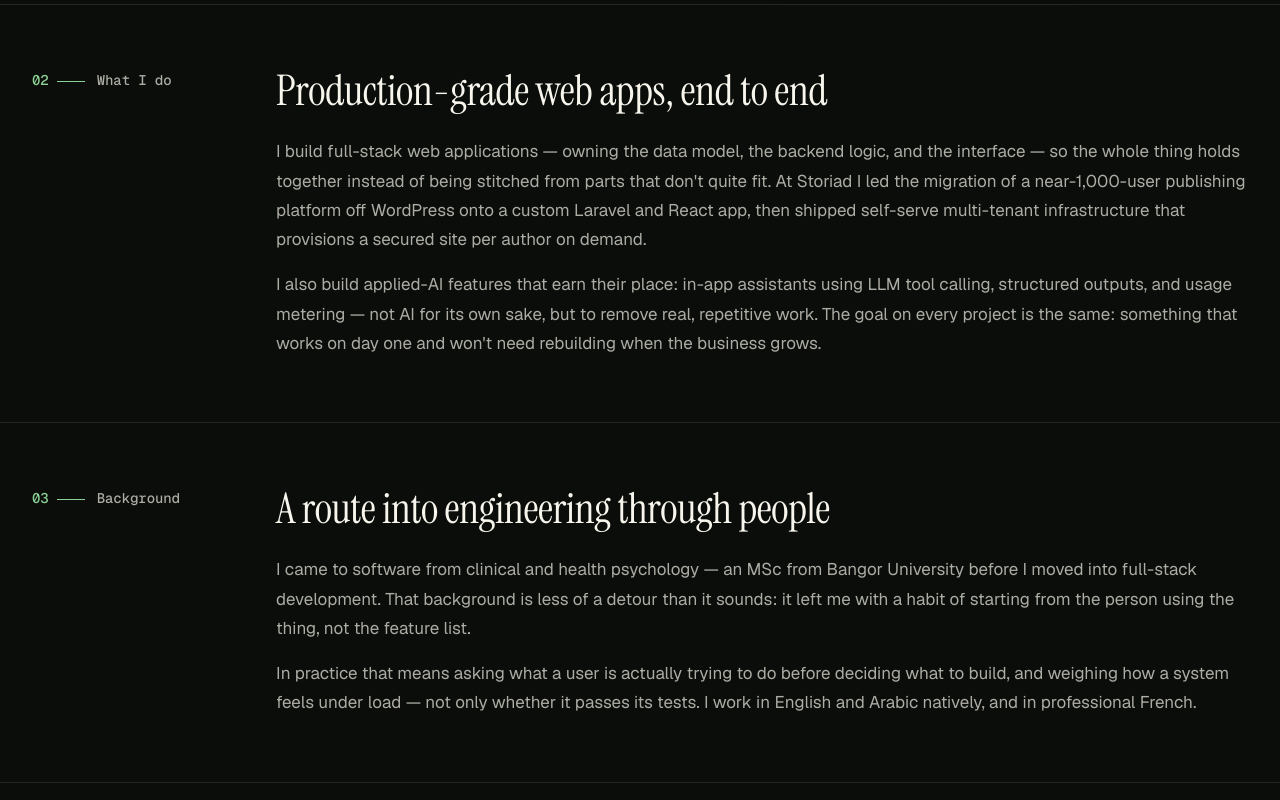
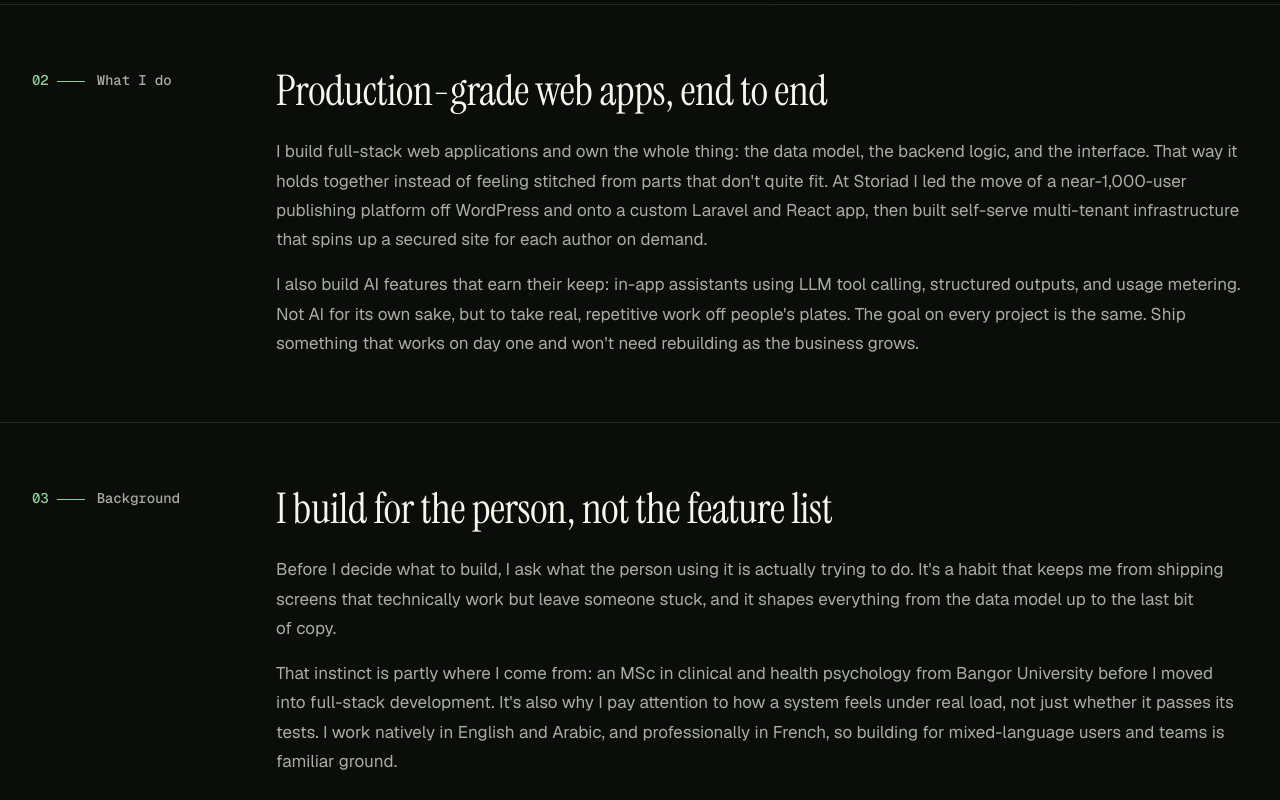
Before and after one commit to Khalifeh11/karim-website, a Next.js app: page /about in a window 1280 px wide. Shown: the part 860-1660 px from the top of the page. Built offline with nearby package versions, Linux system fonts and the light colour scheme.

Commit message:
content: refresh about and project case study copy
Reorder Storiad ahead of Golden Land, rewrite project blurbs with
more specific, accurate details, and update the about page intro.

```diff
--- a/app/about/AboutHero.tsx
+++ b/app/about/AboutHero.tsx
@@ -29,10 +29,11 @@ export default function AboutHero() {
           <Reveal delay={0.18}>
             <p className="case-sub">
               I&apos;m{" "}
-              <span className="preserve-case">Karim</span> — a full-stack
-              developer in Beirut with 3+ years building production web apps.
-              Startups and small businesses hire me to ship platforms that work
-              on day one and don&apos;t need rebuilding when they scale.
+              <span className="preserve-case">Karim</span>, a full-stack
+              developer in Beirut. For the past 4+ years I&apos;ve built
+              production web apps for startups and businesses who need something
+              that works on day one and won&apos;t need rebuilding once they
+              grow.
             </p>
           </Reveal>
         </div>
--- a/app/about/page.tsx
+++ b/app/about/page.tsx
@@ -43,22 +43,22 @@ export default function AboutPage() {
               </Reveal>
               <Reveal delay={0.14}>
                 <p className="case-p">
-                  I build full-stack web applications — owning the data model,
-                  the backend logic, and the interface — so the whole thing
-                  holds together instead of being stitched from parts that
-                  don&apos;t quite fit. At Storiad I led the migration of a
-                  near-1,000-user publishing platform off WordPress onto a custom
-                  Laravel and React app, then shipped self-serve multi-tenant
-                  infrastructure that provisions a secured site per author on
-                  demand.
+                  I build full-stack web applications and own the whole thing:
+                  the data model, the backend logic, and the interface. That way
+                  it holds together instead of feeling stitched from parts that
+                  don&apos;t quite fit. At Storiad I led the move of a
+                  near-1,000-user publishing platform off WordPress and onto a
+                  custom Laravel and React app, then built self-serve
+                  multi-tenant infrastructure that spins up a secured site for
+                  each author on demand.
                 </p>
                 <p className="case-p">
-                  I also build applied-AI features that earn their place:
-                  in-app assistants using LLM tool calling, structured outputs,
-                  and usage metering — not AI for its own sake, but to remove
-                  real, repetitive work. The goal on every project is the same:
-                  something that works on day one and won&apos;t need rebuilding
-                  when the business grows.
+                  I also build AI features that earn their keep: in-app
+                  assistants using LLM tool calling, structured outputs, and
+                  usage metering. Not AI for its own sake, but to take real,
+                  repetitive work off people&apos;s plates. The goal on every
+                  project is the same. Ship something that works on day one and
+                  won&apos;t need rebuilding as the business grows.
                 </p>
               </Reveal>
             </div>
@@ -73,21 +73,24 @@ export default function AboutPage() {
             </SectionLabel>
             <div>
               <Reveal delay={0.08}>
-                <h2 className="case-h2">A route into engineering through people</h2>
+                <h2 className="case-h2">I build for the person, not the feature list</h2>
               </Reveal>
               <Reveal delay={0.14}>
                 <p className="case-p">
-                  I came to software from clinical and health psychology — an
-                  MSc from Bangor University before I moved into full-stack
-                  development. That background is less of a detour than it
-                  sounds: it left me with a habit of starting from the person
-                  using the thing, not the feature list.
+                  Before I decide what to build, I ask what the person using it
+                  is actually trying to do. It&apos;s a habit that keeps me from
+                  shipping screens that technically work but leave someone stuck,
+                  and it shapes everything from the data model up to the last bit
+                  of copy.
                 </p>
                 <p className="case-p">
-                  In practice that means asking what a user is actually trying to
-                  do before deciding what to build, and weighing how a system
-                  feels under load — not only whether it passes its tests. I work
-                  in English and Arabic natively, and in professional French.
+                  That instinct is partly where I come from: an MSc in clinical
+                  and health psychology from Bangor University before I moved
+                  into full-stack development. It&apos;s also why I pay attention
+                  to how a system feels under real load, not just whether it
+                  passes its tests. I work natively in English and Arabic, and
+                  professionally in French, so building for mixed-language users
+                  and teams is familiar ground.
                 </p>
               </Reveal>
             </div>
--- a/app/work/trublu/page.tsx
+++ b/app/work/trublu/page.tsx
@@ -12,7 +12,7 @@ const project = getProject("trublu");
 export const metadata: Metadata = {
   title: "trublu technical — karim khalifeh",
   description:
-    "a full build for a technical services firm — a complete design converted into production with a clean, lead-focused layout.",
+    "a marketing site for a beirut home-services firm — a supplied design converted into production, with per-service pages, a whatsapp booking funnel, and full technical seo.",
   alternates: {
     canonical: "/work/trublu",
   },
@@ -26,18 +26,18 @@ const FEATURES = [
   },
   {
     num: "02",
-    title: "Lead-focused layout",
-    desc: "Every section is structured to guide visitors toward enquiry, with clear calls to action that turn interest into leads.",
+    title: "Per-service pages",
+    desc: "Dynamic pages for plumbing, electrical, HVAC, water heater, handyman, and custom jobs, each with its own copy and add-ons.",
   },
   {
     num: "03",
-    title: "Responsive across devices",
-    desc: "The layout holds up from wide desktop down to mobile, so the firm looks sharp wherever a prospect lands.",
+    title: "WhatsApp booking funnel",
+    desc: "A WhatsApp CTA runs through the site as the primary booking channel, turning interest into a booked job in one tap.",
   },
   {
     num: "04",
-    title: "Fast, clean delivery",
-    desc: "Built lean for quick load times and a frictionless first impression — the site feels as professional as the service behind it.",
+    title: "Full technical SEO",
+    desc: "Sitemap, structured data, OG images, and canonical URLs, so the firm surfaces cleanly in search and shares.",
   },
 ];
 
@@ -61,13 +61,15 @@ export default function TrubluPage() {
               </Reveal>
               <Reveal delay={0.14}>
                 <p className="case-p">
-                  Trublu is a technical services firm that needed a web presence
-                  matching the quality of their work. They had a complete design
-                  but no production site to put it in front of prospects.
+                  Trublu is a Beirut home-repair and maintenance service that
+                  needed a site matching the quality of their work. They had a
+                  complete design but no production site to put it in front of
+                  homeowners.
                 </p>
                 <p className="case-p">
                   The goal was a faithful, fast build that did more than look
-                  good — a layout engineered to convert visitors into leads.
+                  good — a layout engineered to turn visitors into booked jobs,
+                  with WhatsApp as the booking channel.
                 </p>
               </Reveal>
             </div>
--- a/app/work/worktales/page.tsx
+++ b/app/work/worktales/page.tsx
@@ -12,7 +12,7 @@ const project = getProject("worktales");
 export const metadata: Metadata = {
   title: "worktales — karim khalifeh",
   description:
-    "a ground-up redesign for a repositioning consultancy — a dark-themed, motion-driven web presence built to communicate focus and authority.",
+    "a full redesign of a b2b sales-talent site — rebuilt page by page for two audiences, employers and job-seeking salespeople, with a dark-themed, motion-driven layout.",
   alternates: {
     canonical: "/work/worktales",
   },
@@ -21,23 +21,23 @@ export const metadata: Metadata = {
 const FEATURES = [
   {
     num: "01",
-    title: "Ground-up redesign",
-    desc: "Rebuilt the web presence from scratch to match the consultancy's new direction — the old site no longer reflected who they were.",
+    title: "Built for two audiences",
+    desc: "One site speaking to both sides of the business: employers hiring sales talent, and salespeople looking for their next role.",
   },
   {
     num: "02",
-    title: "Dark, focused identity",
-    desc: "A dark-themed layout sets a confident, premium tone that communicates focus and authority at a glance.",
+    title: "Employer pillar pages",
+    desc: "Hire, Train, and Accelerate — each pillar of the offering gets its own page, framing the value for businesses.",
   },
   {
     num: "03",
-    title: "Motion-driven layout",
-    desc: "Considered motion guides the eye through the story, giving the site momentum without distracting from the message.",
+    title: "Candidate talent pool",
+    desc: "A dedicated page inviting salespeople to join the talent pool, turning the site into a two-sided funnel.",
   },
   {
     num: "04",
-    title: "Crisp SVG visuals",
-    desc: "Vector graphics keep visuals sharp at any size and load fast, reinforcing the polished, technical feel.",
+    title: "Webinars library",
+    desc: "A resource hub of live and on-demand sessions, plus an about page, all rewritten to match the client's brand voice.",
   },
 ];
 
@@ -61,14 +61,15 @@ export default function WorktalesPage() {
               </Reveal>
               <Reveal delay={0.14}>
                 <p className="case-p">
-                  Worktales were repositioning their consultancy, but their old
-                  site no longer reflected who they were. It undersold a sharper,
-                  more focused business.
+                  Worktales, a B2B sales-talent company, had outgrown a site that
+                  no longer reflected who they were or who they sell to. It
+                  spoke to no one clearly.
                 </p>
                 <p className="case-p">
-                  The goal was a web presence that matched the new direction — a
-                  dark-themed, motion-driven layout built to communicate focus
-                  and authority from the first scroll.
+                  The goal was a full redesign, rebuilt page by page, that speaks
+                  to both audiences at once: employers and job-seeking
+                  salespeople. A dark-themed, motion-driven layout carries the
+                  focus and authority the brand was missing.
                 </p>
               </Reveal>
             </div>
```
Also changed, not shown: app/data/projects.ts (+22 -23 lines), app/work/golden-land/page.tsx (+16 -16 lines), app/work/storiad/page.tsx (+15 -16 lines), 1 other file (tests, documents, lock files or other folders).
